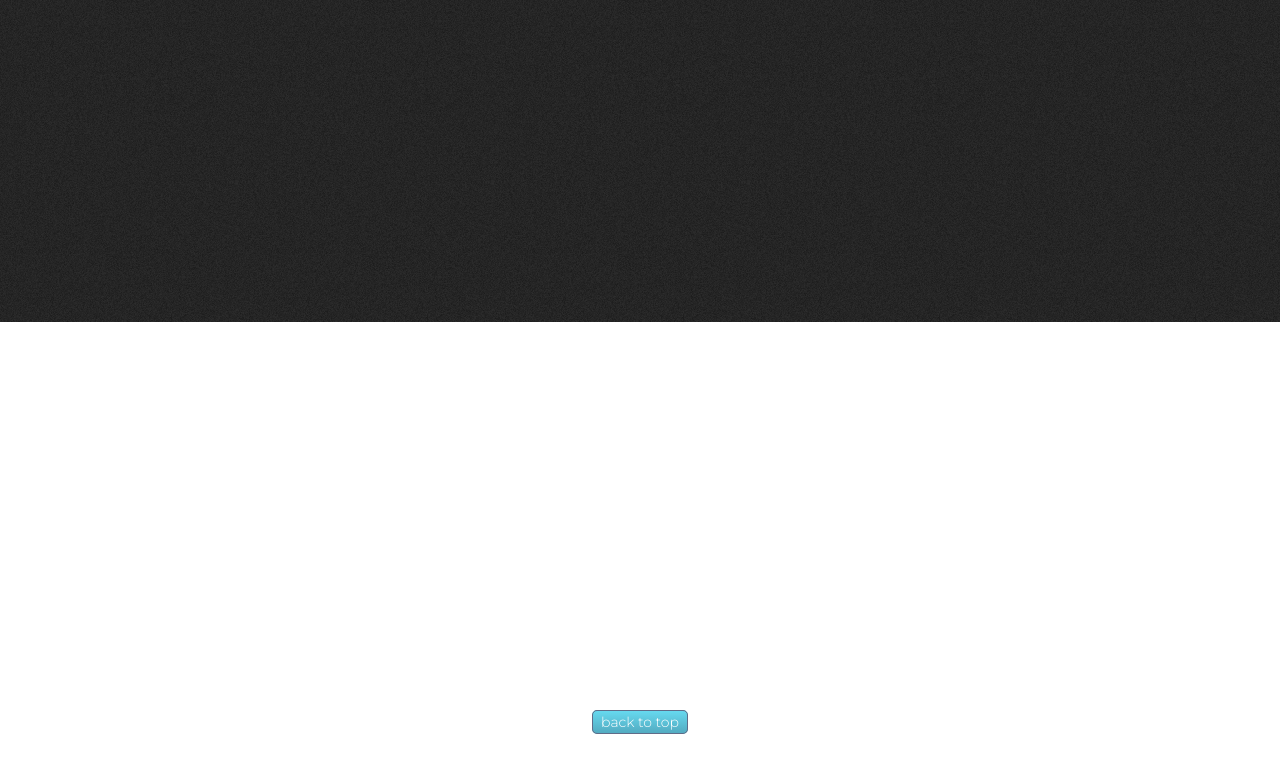
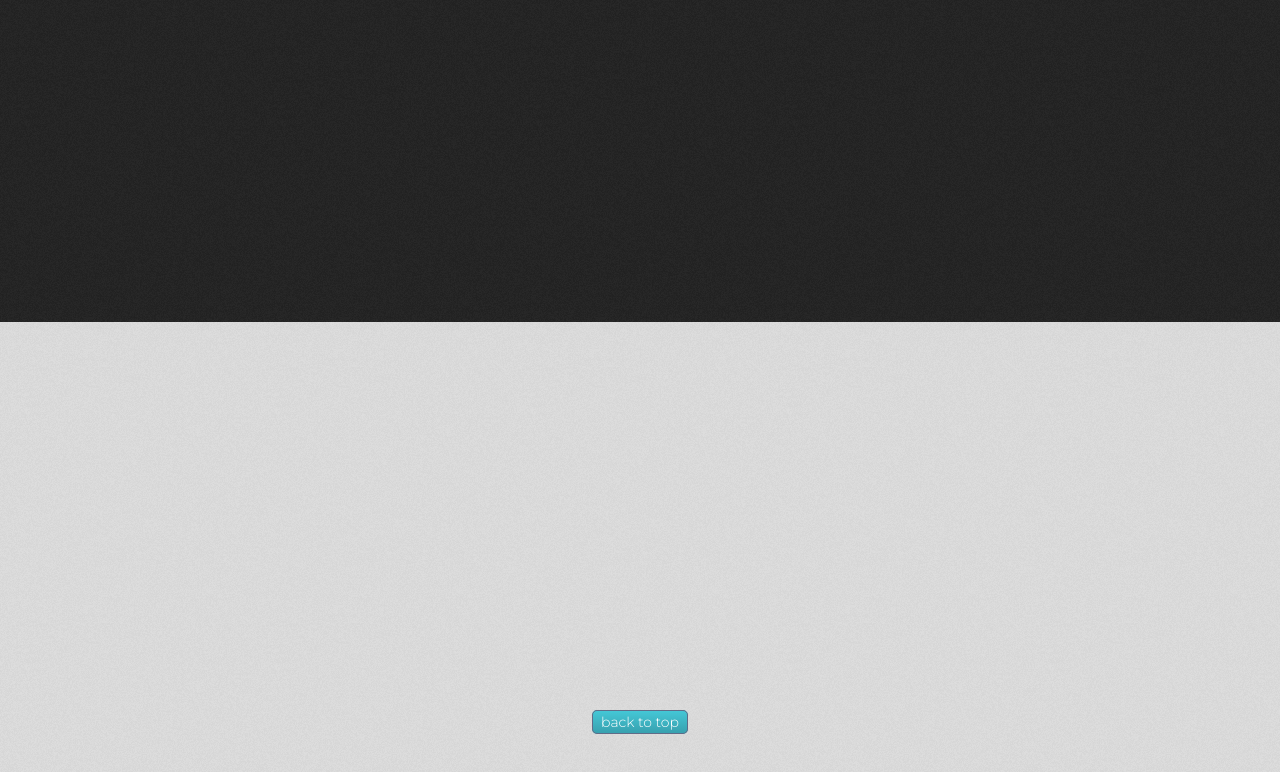
Before and after one commit to sergeinacio/serge-inacio-portfolio, a plain HTML site: page index.html in a window 1280 px wide. Shown: the part 478-1250 px from the top of the page. Drawn offline with nearby package versions, Linux system fonts and the light colour scheme.

Commit message:
noise img added and minor changes

```diff
--- a/assets/css/style.css
+++ b/assets/css/style.css
@@ -5,6 +5,11 @@ html, body {
 body {
 	font-family: 'Montserrat', sans-serif;
 	font-weight: 200;
+}
+
+a, a:hover {
+	text-decoration: none;
+	color: inherit;
 }
 
 /* GENERAL */
@@ -18,11 +23,12 @@ body {
 /* Backgrounds */
 .bg-dark-noise {
 	background: #252525
-				url("../img/noise.png") repeat;
+				url("../img/noise-dark.png") repeat;
 	color:white;
 }
-.light {
-	background: #fff;
+.bg-light-noise {
+	background: #dadada
+				url("../img/noise-light.png") repeat;;
 	color: black;
 }
 
@@ -53,16 +59,23 @@ body {
 .small-button {
 	padding: 2px 8px;
 	color: white;
-	/* Permalink - use to edit and share this gradient: http://colorzilla.com/gradient-editor/#66d9ef+0,53abc1+100 */
+	background: #44c7d6; /* Old browsers */
+	background: -moz-linear-gradient(top, #44c7d6 0%, #38a1af 100%); /* FF3.6-15 */
+	background: -webkit-linear-gradient(top, #44c7d6 0%,#38a1af 100%); /* Chrome10-25,Safari5.1-6 */
+	background: linear-gradient(to bottom, #44c7d6 0%,#38a1af 100%); /* W3C, IE10+, FF16+, Chrome26+, Opera12+, Safari7+ */
+	filter: progid:DXImageTransform.Microsoft.gradient( startColorstr='#44c7d6', endColorstr='#38a1af',GradientType=0 ); /* IE6-9 */
+	border: solid 1px #606c88;
+	-webkit-border-radius: 5px;
+	   -moz-border-radius: 5px;
+			border-radius: 5px;
+}
+
+.small-button:hover {
 	background: #66d9ef; /* Old browsers */
 	background: -moz-linear-gradient(top, #66d9ef 0%, #53abc1 100%); /* FF3.6-15 */
 	background: -webkit-linear-gradient(top, #66d9ef 0%,#53abc1 100%); /* Chrome10-25,Safari5.1-6 */
 	background: linear-gradient(to bottom, #66d9ef 0%,#53abc1 100%); /* W3C, IE10+, FF16+, Chrome26+, Opera12+, Safari7+ */
 	filter: progid:DXImageTransform.Microsoft.gradient( startColorstr='#66d9ef', endColorstr='#53abc1',GradientType=0 ); /* IE6-9 */
-	border: solid 1px #606c88;
-	-webkit-border-radius: 5px;
-	   -moz-border-radius: 5px;
-			border-radius: 5px;
 }
 
 /* HOME PAGE */
--- a/index.html
+++ b/index.html
@@ -52,12 +52,18 @@
 					</div> <!-- end col -->
 				</div> <!-- end row -->
 			</div> <!-- end container -->
-			<div class="container" id="about">
+			<div class="container-fluid" id="about">
 				<div class="row">
-					<div class="col-xs-8 col-xs-offset-2 fill-v-100 disp-flex align-child-h-center">
-						<div class="align-self-v-center">
-							<a href="#top" class="small-button">back to top</a>
-						</div>
+					<div class="col-xs-12 fill-v-100 bg-light-noise">
+						<div class="container">
+							<div class="row">
+								<div class="col-xs-8 col-xs-offset-2 fill-v-100 disp-flex align-child-h-center bg-light-noise">
+									<div class="align-self-v-center">
+										<a href="#top" class="small-button">back to top</a>
+									</div>
+								</div> <!-- end col -->
+							</div> <!-- end row -->
+						</div> <!-- end container -->
 					</div> <!-- end col -->
 				</div> <!-- end row -->
 			</div> <!-- end container -->
```
Also changed, not shown: assets/img/noise-dark.png (added), assets/img/noise-light.png (added), assets/img/noise.png (deleted).
